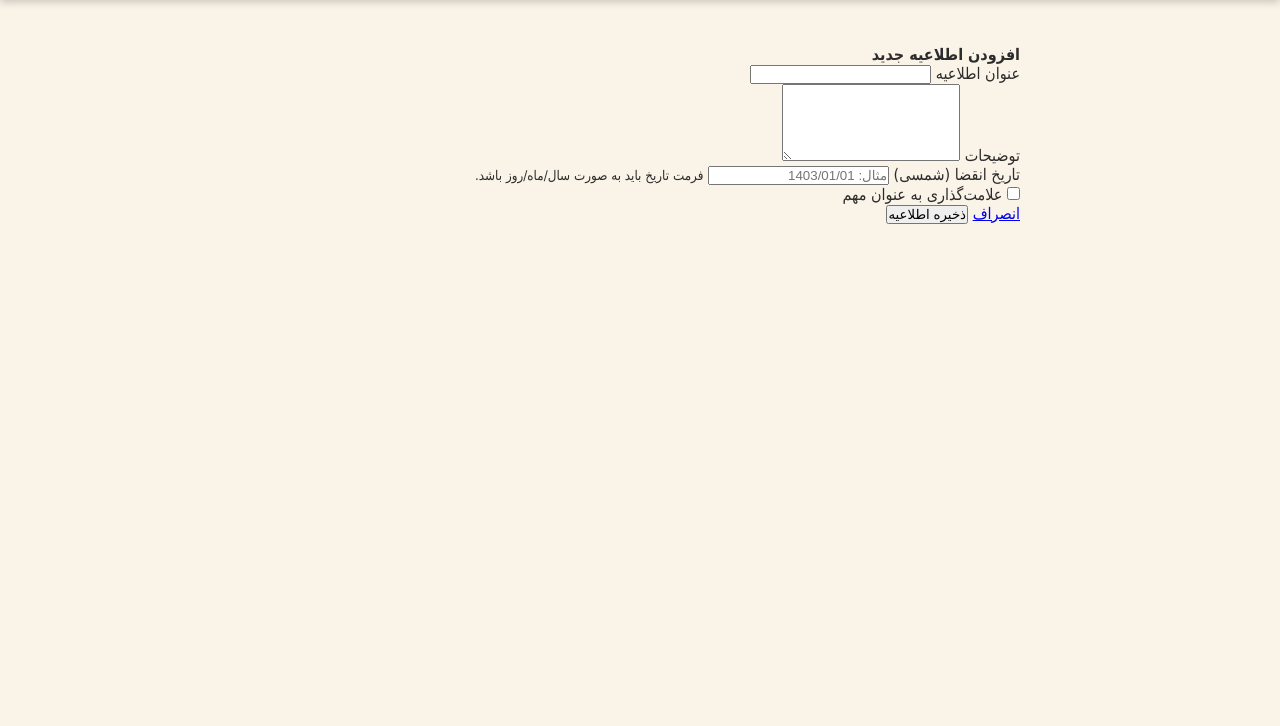
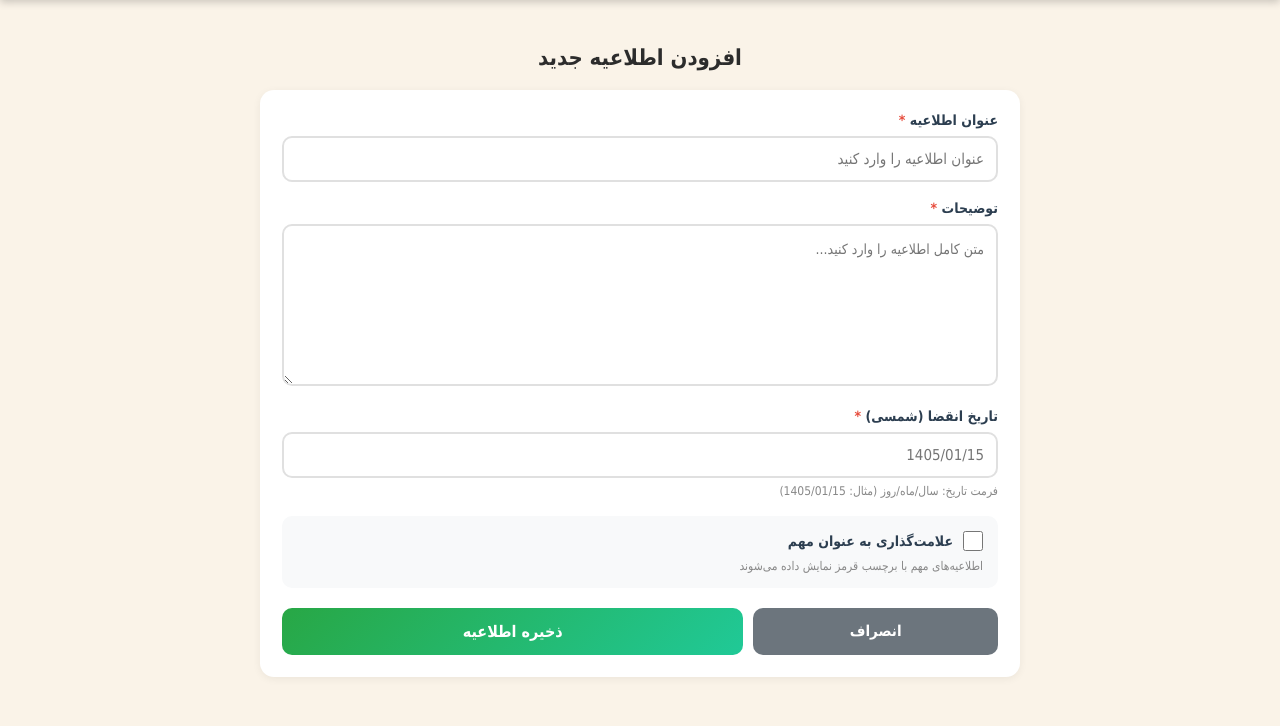
Before and after one commit to irancell939-dotcom/flask-notification-app, a Flask app: template templates/add_item.html in a window 1280 px wide. Shown: the part 74-800 px from the top of the page. Run offline with Flask 3, Linux system fonts and the light colour scheme; the template is opened without the code that fills it, so the values that code supplies are empty.

Commit message:
Update add_item.html

```diff
--- a/templates/add_item.html
+++ b/templates/add_item.html
@@ -1,42 +1,64 @@
 {% extends "base.html" %}
-
-{% block title %}افزودن مورد جدید{% endblock %}
+{% block title %}افزودن اطلاعیه{% endblock %}
 
 {% block content %}
-<div class="container mt-4">
-    <div class="row justify-content-center">
-        <div class="col-md-8">
-            <div class="card shadow-sm">
-                <div class="card-header bg-primary text-white">
-                    <h4 class="mb-0"><i class="fas fa-plus-circle"></i> افزودن اطلاعیه جدید</h4>
-                </div>
-                <div class="card-body">
-                    <form method="POST">
-                        <div class="mb-3">
-                            <label for="title" class="form-label">عنوان اطلاعیه</label>
-                            <input type="text" class="form-control" id="title" name="title" required>
-                        </div>
-                        <div class="mb-3">
-                            <label for="description" class="form-label">توضیحات</label>
-                            <textarea class="form-control" id="description" name="description" rows="5" required></textarea>
-                        </div>
-                        <div class="mb-3">
-                            <label for="expiry_date" class="form-label">تاریخ انقضا (شمسی)</label>
-                            <input type="text" class="form-control" id="expiry_date" name="expiry_date" placeholder="مثال: 1403/01/01" required>
-                            <small class="text-muted">فرمت تاریخ باید به صورت سال/ماه/روز باشد.</small>
-                        </div>
-                        <div class="mb-3 form-check">
-                            <input type="checkbox" class="form-check-input" id="is_important" name="is_important">
-                            <label class="form-check-label" for="is_important">علامت‌گذاری به عنوان مهم</label>
-                        </div>
-                        <div class="d-grid gap-2 d-md-flex justify-content-md-end">
-                            <a href="{{ url_for('index') }}" class="btn btn-secondary me-md-2">انصراف</a>
-                            <button type="submit" class="btn btn-success">ذخیره اطلاعیه</button>
-                        </div>
-                    </form>
-                </div>
-            </div>
+<h1 class="page-title">افزودن اطلاعیه جدید</h1>
+
+<div class="notification-card">
+    <form method="POST" action="{{ url_for('add_item') }}">
+        <div style="margin-bottom: 18px;">
+            <label for="title" style="display: block; margin-bottom: 8px; font-weight: bold; color: #2c3e50; font-size: 14px;">
+                عنوان اطلاعیه <span style="color: #e74c3c;">*</span>
+            </label>
+            <input type="text" id="title" name="title" required
+                   style="width: 100%; padding: 12px; border: 2px solid #e0e0e0; border-radius: 10px; font-size: 15px; font-family: Tahoma; transition: border-color 0.2s;"
+                   placeholder="عنوان اطلاعیه را وارد کنید">
         </div>
-    </div>
+
+        <div style="margin-bottom: 18px;">
+            <label for="description" style="display: block; margin-bottom: 8px; font-weight: bold; color: #2c3e50; font-size: 14px;">
+                توضیحات <span style="color: #e74c3c;">*</span>
+            </label>
+            <textarea id="description" name="description" required rows="6"
+                      style="width: 100%; padding: 12px; border: 2px solid #e0e0e0; border-radius: 10px; font-size: 14px; font-family: Tahoma; resize: vertical; line-height: 1.6;"
+                      placeholder="متن کامل اطلاعیه را وارد کنید..."></textarea>
+        </div>
+
+        <div style="margin-bottom: 18px;">
+            <label for="expiry_date" style="display: block; margin-bottom: 8px; font-weight: bold; color: #2c3e50; font-size: 14px;">
+                تاریخ انقضا (شمسی) <span style="color: #e74c3c;">*</span>
+            </label>
+            <input type="text" id="expiry_date" name="expiry_date" required
+                   style="width: 100%; padding: 12px; border: 2px solid #e0e0e0; border-radius: 10px; font-size: 15px; font-family: Tahoma; direction: ltr; text-align: right;"
+                   placeholder="1405/01/15">
+            <p style="font-size: 12px; color: #888; margin-top: 6px;">
+                فرمت تاریخ: سال/ماه/روز (مثال: 1405/01/15)
+            </p>
+        </div>
+
+        <div style="background: #f8f9fa; padding: 15px; border-radius: 10px; margin-bottom: 20px;">
+            <label style="display: flex; align-items: center; gap: 10px; cursor: pointer;">
+                <input type="checkbox" name="is_important"
+                       style="width: 20px; height: 20px; cursor: pointer;">
+                <span style="font-weight: bold; color: #2c3e50; font-size: 14px;">
+                    علامت‌گذاری به عنوان مهم
+                </span>
+            </label>
+            <p style="font-size: 12px; color: #888; margin: 8px 0 0 30px;">
+                اطلاعیه‌های مهم با برچسب قرمز نمایش داده می‌شوند
+            </p>
+        </div>
+
+        <div style="display: flex; gap: 10px; flex-wrap: wrap;">
+            <a href="{{ url_for('index') }}"
+               style="flex: 1; min-width: 120px; background: #6c757d; color: white; padding: 14px; border-radius: 10px; text-decoration: none; text-align: center; font-weight: bold; font-size: 15px;">
+                انصراف
+            </a>
+            <button type="submit"
+                    style="flex: 2; min-width: 140px; background: linear-gradient(135deg, #28a745, #20c997); color: white; padding: 14px; border: none; border-radius: 10px; font-size: 16px; font-weight: bold; cursor: pointer; font-family: Tahoma;">
+                ذخیره اطلاعیه
+            </button>
+        </div>
+    </form>
 </div>
 {% endblock %}
```
